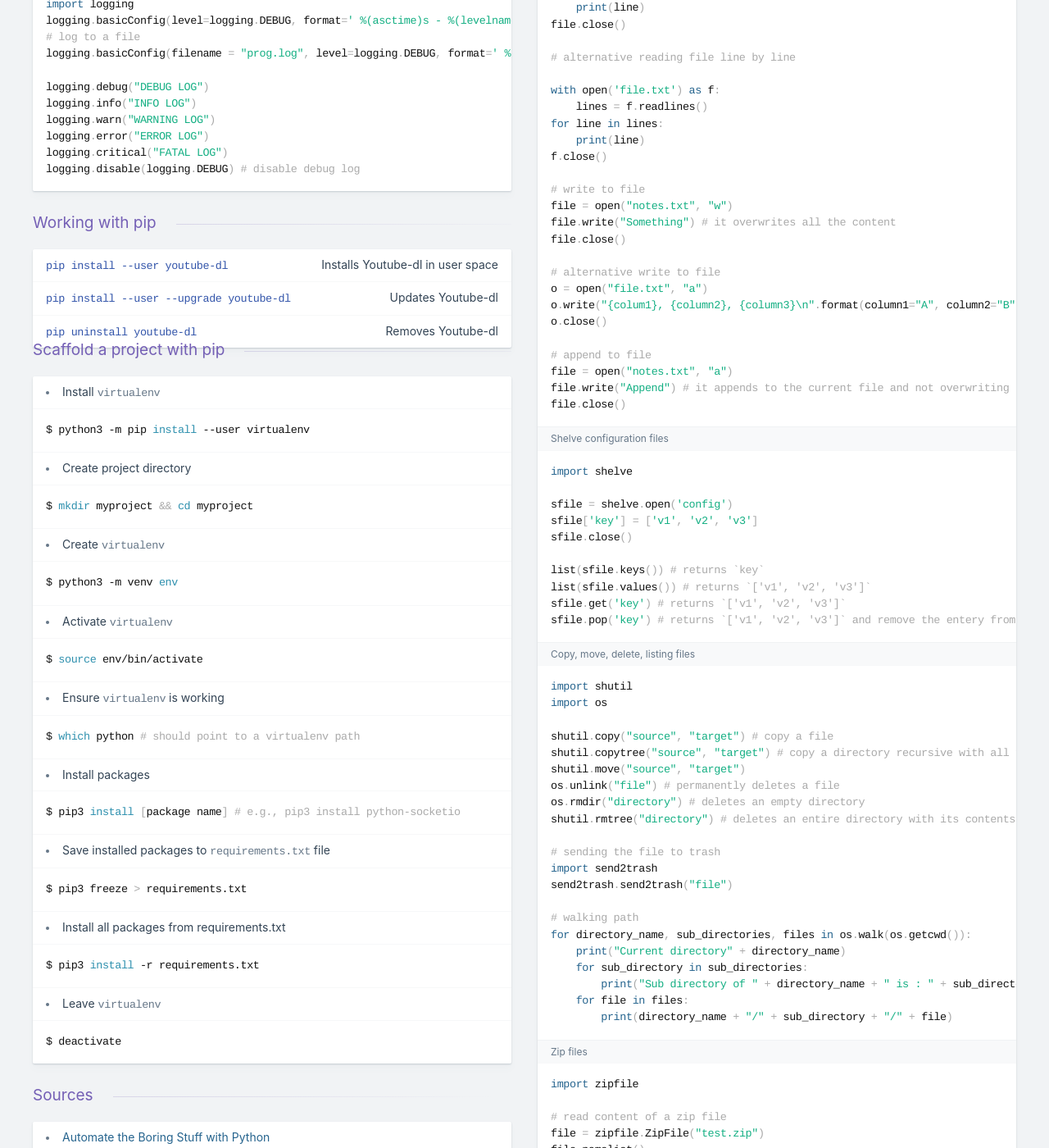
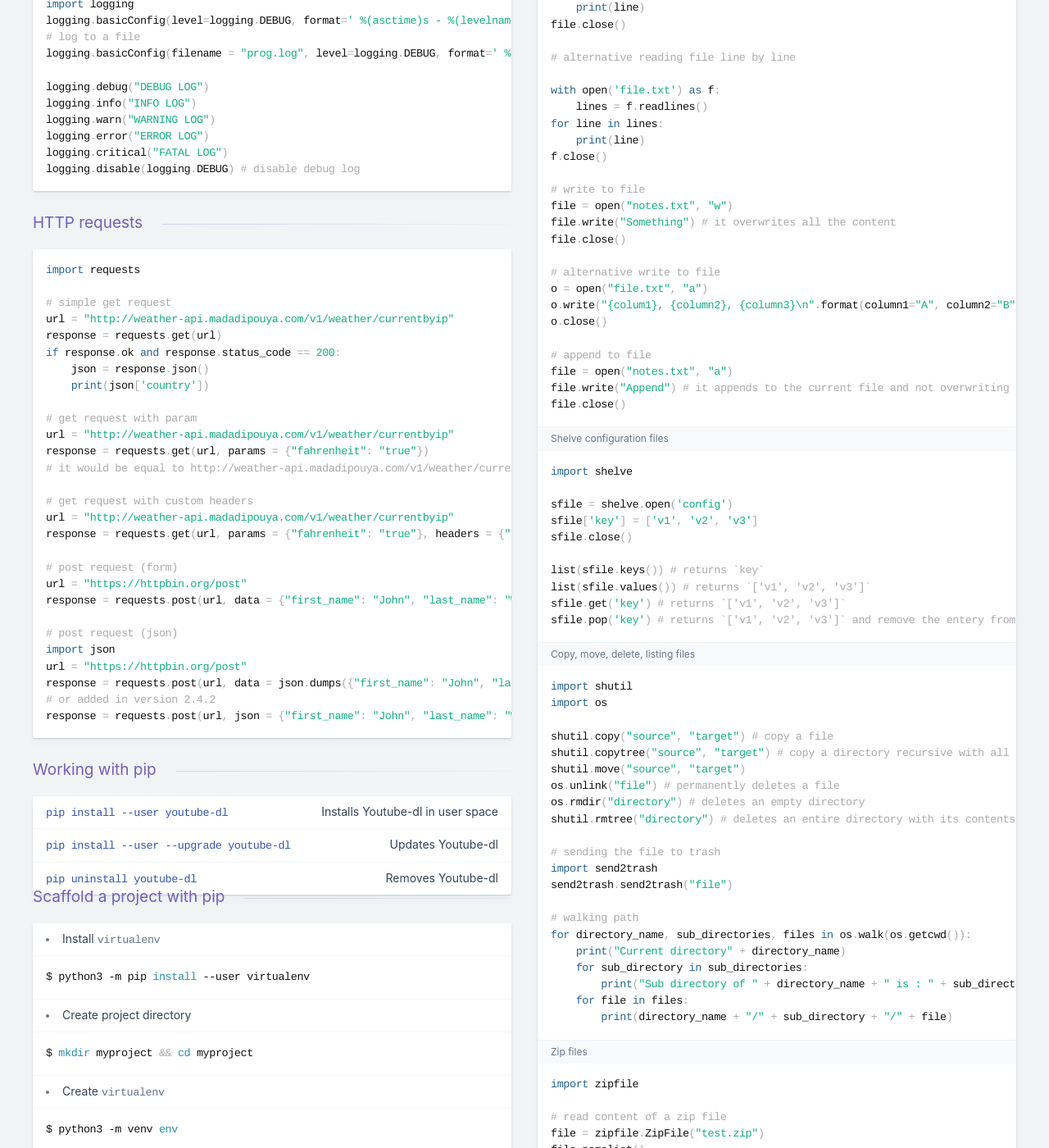
Before and after one commit to kasramp/cheat-sheet-factory, a Jekyll site: the page built from python/python.md, in a window 1280 px wide and 1400 px high, scrolled down 6491 px. Shown: the whole window at 82% size. Built offline with Jekyll 4.4.1, drawn with Linux system fonts in a browser that asks for light colours; nearby versions of some CDN libraries.

Commit message:
Add Http requests cheatsheet to Python

````diff
--- a/python/python.md
+++ b/python/python.md
@@ -733,6 +733,39 @@ logging.critical("FATAL LOG")
 logging.disable(logging.DEBUG) # disable debug log
 ```
 
+### HTTP requests
+
+```python
+import requests
+
+# simple get request
+url = "http://weather-api.madadipouya.com/v1/weather/currentbyip"
+response = requests.get(url)
+if response.ok and response.status_code == 200:
+    json = response.json()
+    print(json['country'])
+
+# get request with param
+url = "http://weather-api.madadipouya.com/v1/weather/currentbyip"
+response = requests.get(url, params = {"fahrenheit": "true"})
+# it would be equal to http://weather-api.madadipouya.com/v1/weather/currentbyip?fahrenheit=true"
+
+# get request with custom headers
+url = "http://weather-api.madadipouya.com/v1/weather/currentbyip"
+response = requests.get(url, params = {"fahrenheit": "true"}, headers = {"user-agent": "my-app/0.0.1"})
+
+# post request (form)
+url = "https://httpbin.org/post"
+response = requests.post(url, data = {"first_name": "John", "last_name": "Wick", "age": 31}, params = {"page_number": 0})
+
+# post request (json)
+import json
+url = "https://httpbin.org/post"
+response = requests.post(url, data = json.dumps({"first_name": "John", "last_name": "Wick", "age": 31}), params = {"page_number": 0}, headers = {"user-agent": "Test"})
+# or added in version 2.4.2
+response = requests.post(url, json = {"first_name": "John", "last_name": "Wick", "age": 31}, params = {"page_number": 0}, headers = {"user-agent": "Test"})
+```
+
 ### Working with pip
 
 | `pip install --user youtube-dl` | Installs Youtube-dl in user space |
````
Also changed, not shown: other parts of python/python.md (+1 -1 lines).
